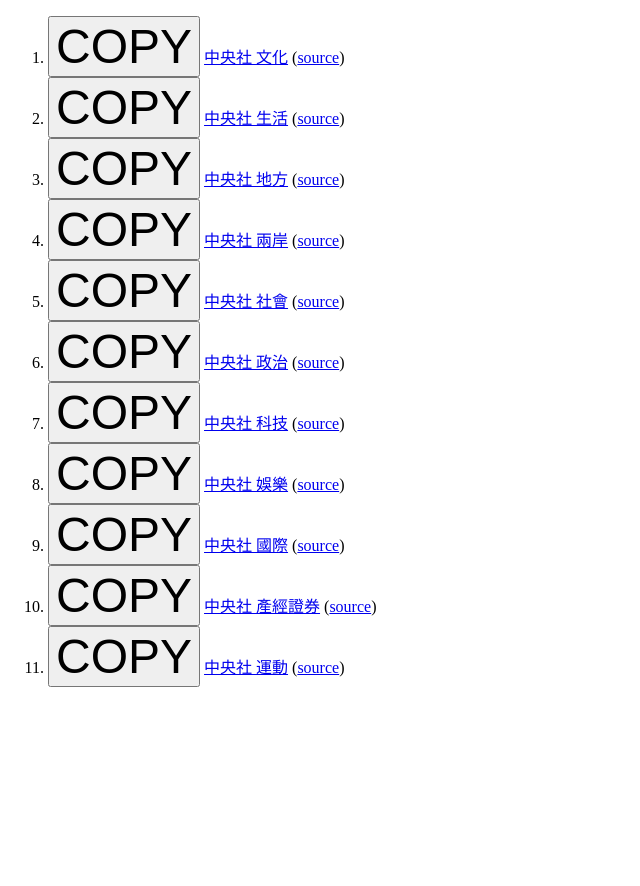
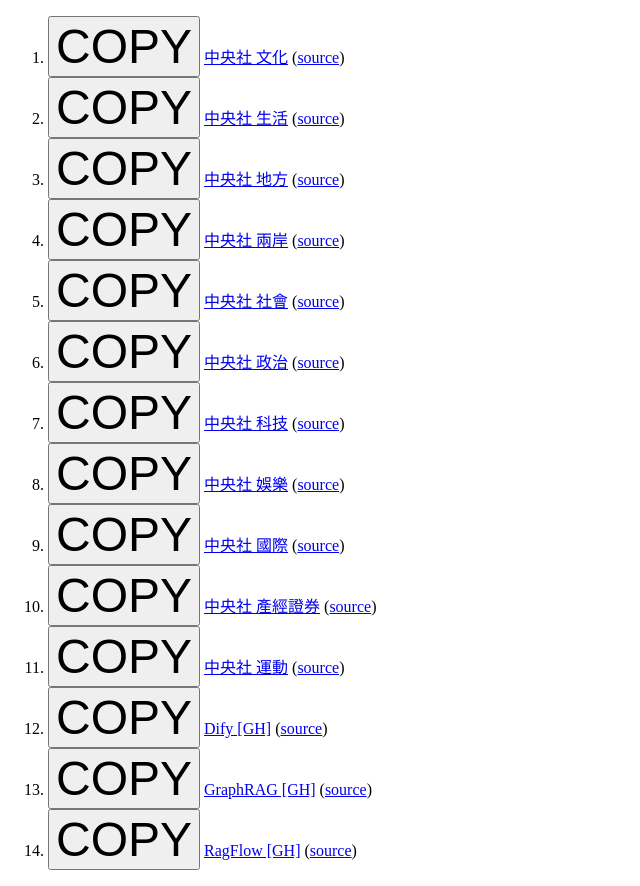
Before and after one commit to democwise2016/action-RSS-Fulltext-20250522, a plain HTML site: page index.html in a window 1280 px wide. Shown: the whole page, without its empty margins (0-640 px from the left). Before the commit the page ends 800 px from the top, so only its background shows below. Drawn offline with Linux system fonts and the light colour scheme.

Commit message:
Deploying to gh-pages from @ democwise2016/action-RSS-Fulltext-20250522@f54f33d2e6890238af3c792cee0c285c3d1d0637 🚀

```diff
--- a/index.html
+++ b/index.html
@@ -74,6 +74,21 @@
       <button type="button" style="font-size: 3rem" onclick="copyPlainString('https://democwise2016.github.io/action-RSS-Fulltext-20250522/cna-news-sport-feeds.feedburner.com-0fd5f248e1.rss');this.style.color='red';">COPY</button>
       <a href="https://democwise2016.github.io/action-RSS-Fulltext-20250522/cna-news-sport-feeds.feedburner.com-0fd5f248e1.rss" target="_blank">中央社 運動</a>
       (<a href="undefined" target="_blank">source</a>)
+    </li>
+<li>
+      <button type="button" style="font-size: 3rem" onclick="copyPlainString('https://democwise2016.github.io/action-RSS-Fulltext-20250522/github-langgenius-dify-github.com-539bc2336b.rss');this.style.color='red';">COPY</button>
+      <a href="https://democwise2016.github.io/action-RSS-Fulltext-20250522/github-langgenius-dify-github.com-539bc2336b.rss" target="_blank">Dify [GH]</a>
+      (<a href="undefined" target="_blank">source</a>)
+    </li>
+<li>
+      <button type="button" style="font-size: 3rem" onclick="copyPlainString('https://democwise2016.github.io/action-RSS-Fulltext-20250522/github-microsoft-graphrag-github.com-2c97ad6dfd.rss');this.style.color='red';">COPY</button>
+      <a href="https://democwise2016.github.io/action-RSS-Fulltext-20250522/github-microsoft-graphrag-github.com-2c97ad6dfd.rss" target="_blank">GraphRAG [GH]</a>
+      (<a href="undefined" target="_blank">source</a>)
+    </li>
+<li>
+      <button type="button" style="font-size: 3rem" onclick="copyPlainString('https://democwise2016.github.io/action-RSS-Fulltext-20250522/github-infiniflow-ragflow-github.com-c979e8a80b.rss');this.style.color='red';">COPY</button>
+      <a href="https://democwise2016.github.io/action-RSS-Fulltext-20250522/github-infiniflow-ragflow-github.com-c979e8a80b.rss" target="_blank">RagFlow [GH]</a>
+      (<a href="undefined" target="_blank">source</a>)
     </li></ol>
 </body>
 </html>
```
Also changed, not shown: 3 other files.
